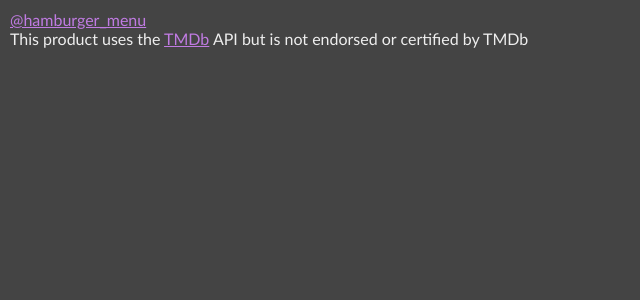
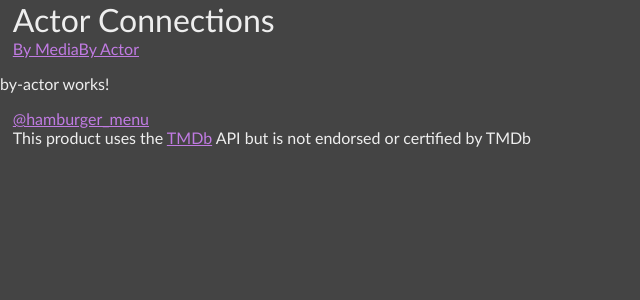
Before and after one commit to TravisTX/actor-connections, an Angular app: page /by-actor in a window 1280 px wide. Before the commit this address led to /. Shown: the top 300 px of the page, without its empty margins (0-640 px from the left). Built offline with nearby package versions, Linux system fonts and the light colour scheme.

Commit message:
by-actor component

```diff
--- a/src/app/app.component.html
+++ b/src/app/app.component.html
@@ -1,4 +1,8 @@
-<!--<a routerLink="/by-media">By Media</a>-->
+<div class="header">
+    <h1>Actor Connections</h1>
+    <a routerLink="/by-media">By Media</a>
+    <a routerLink="/by-actor">By Actor</a>
+</div>
 <router-outlet></router-outlet>
 
 
--- /dev/null
+++ b/src/app/by-actor/by-actor.component.html
@@ -0,0 +1,3 @@
+<p>
+  by-actor works!
+</p>
--- /dev/null
+++ b/src/app/by-actor/by-actor.component.ts
@@ -0,0 +1,15 @@
+import { Component, OnInit } from '@angular/core';
+
+@Component({
+  selector: 'app-by-actor',
+  templateUrl: './by-actor.component.html',
+  styleUrls: ['./by-actor.component.css']
+})
+export class ByActorComponent implements OnInit {
+
+  constructor() { }
+
+  ngOnInit() {
+  }
+
+}
--- a/src/app/by-media/by-media.component.html
+++ b/src/app/by-media/by-media.component.html
@@ -1,5 +1,3 @@
-<h1>Actor Connections</h1>
-
 <div class="comparison">
   <div class="column">
     <media-selector [selectedItem]="aMedia" (onSelected)="onSelectMedia('a', $event.mediaType, $event.id)"></media-selector>
--- a/src/app/moviedb.service.ts
+++ b/src/app/moviedb.service.ts
@@ -7,7 +7,7 @@ import { IMediaItem } from './media-item-interface';
 @Injectable()
 export class MoviedbService {
   constructor(private http: Http) { }
-  apiKey: string = 'xxx';
+  apiKey: string = '57b3da7727ff12da1306508b6d09c419';
 
   getMedia(type: string, id: number): Observable<IMediaItem> {
     if (type === 'movie') {
--- a/src/styles.css
+++ b/src/styles.css
@@ -29,12 +29,16 @@ input[type=text] {
 }
 
 h1 {
-    margin: 10px;
+    margin: 0;
     font-weight: normal;
 }
 h2 {
     margin: 0;
     font-weight: normal;
+}
+
+.header {
+    margin: 0 1vw 1vw;
 }
 
 .comparison {
@@ -137,5 +141,5 @@ h2 {
 }
 
 .footer {
-    margin: 10px;
+    margin: 1vw;
 }
```
Also changed, not shown: src/app/app.module.ts (+7 -1 lines), src/app/by-actor/by-actor.component.css (added), 1 other file (tests, documents, lock files or other folders).
